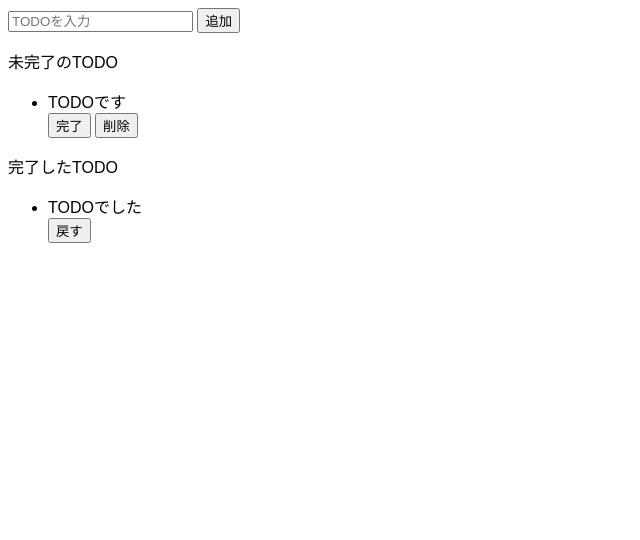
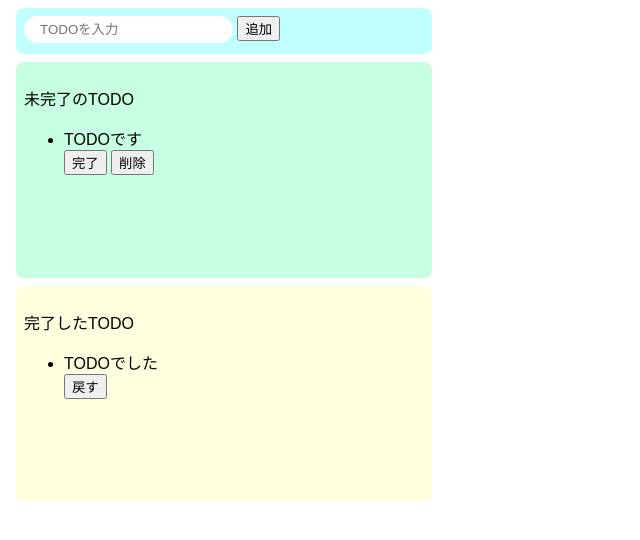
Before and after one commit to reiko51/todo-js, a website built with Parcel: page index.html in a window 1280 px wide. Shown: the whole page, without its empty margins (0-640 px from the left). Built offline with nearby package versions, Linux system fonts and the light colour scheme.

Commit message:
スタイル作成

```diff
--- a/index.html
+++ b/index.html
@@ -6,12 +6,12 @@
   </head>
 
   <body>
-    <div>
+    <div class="input-area">
       <input placeholder="TODOを入力" />
       <button>追加</button>
     </div>
 
-    <div>
+    <div class="incomplete-area">
       <p>未完了のTODO</p>
       <ul>
         <li>TODOです</li>
@@ -19,7 +19,7 @@
         <button>削除</button>
       </ul>
     </div>
-    <div>
+    <div class="complete-area">
       <p>完了したTODO</p>
       <ul>
         <li>TODOでした</li>
--- a/src/styles.css
+++ b/src/styles.css
@@ -1,3 +1,37 @@
 body {
   font-family: sans-serif;
 }
+
+input {
+  border-radius: 16px;
+  border: none;
+  padding: 6px 16px;
+  outline: none;
+}
+
+.input-area {
+  background-color: #c1ffff;
+  width: 400px;
+  height: 30px;
+  padding: 8px;
+  margin: 8px;
+  border-radius: 8px;
+}
+
+.incomplete-area {
+  background-color: #c6ffe2;
+  width: 400px;
+  min-height: 200px;
+  padding: 8px;
+  margin: 8px;
+  border-radius: 8px;
+}
+
+.complete-area {
+  background-color: #ffffe0;
+  width: 400px;
+  min-height: 200px;
+  padding: 8px;
+  margin: 8px;
+  border-radius: 8px;
+}
```
